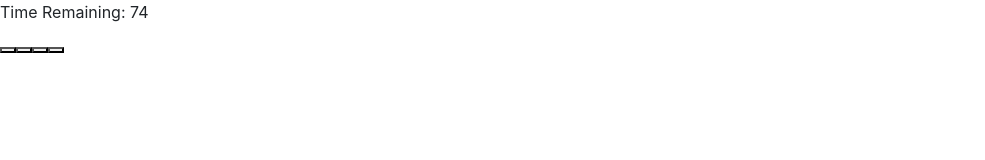
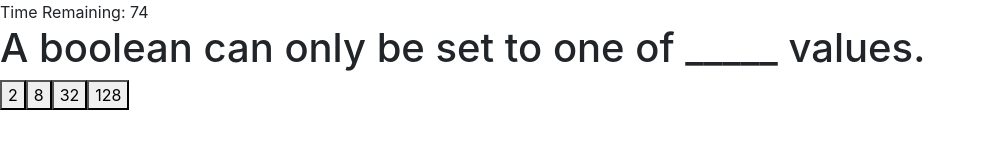
Before and after one commit to AndrewBergheim/bootcamp-hw4, a plain HTML site: page quiz app/index.html in a window 1280 px wide. Both pictures are taken after a click on the button "Begin Quiz". Shown: the whole page, without its empty margins (0-985 px from the left). Drawn offline with nearby package versions, Linux system fonts and the light colour scheme.

Commit message:
moved questions to their own file

```diff
--- /dev/null
+++ b/quiz app/questions.js
@@ -0,0 +1,44 @@
+
+var question1 = {
+    question :"A boolean can only be set to one of _____ values." ,
+    answer1 : "2",
+    answer2 : "8",
+    answer3 : "32",
+    answer4 : "128",
+}
+
+var question2 = {
+    question :"The default scope in JavaScript is _____." ,
+    answer1 : "local",
+    answer2 : "lexical",
+    answer3 : "boolean",
+    answer4 : "global",
+}
+
+var question3 = {
+    question :"Variable incrementation in JavaScript can be done by using _______." ,
+    answer1 : "exampleVariable.increment()",
+    answer2 : "exampleVariable++",
+    answer3 : "exampleVariable^",
+    answer4 : "exampleVariable.ascend()",
+}
+
+var question4 = {
+    question :"Let is preferable to var for most uses as it is more predictable and _______ specific." ,
+    answer1 : "Class",
+    answer2 : "Language",
+    answer3 : "Scope",
+    answer4 : "Query",
+}
+
+var question5 = {
+    question :"To print information to the console but not to the page  using JavaScript, you use________.",
+    answer1 : "Alert()",
+    answer2 : "Admin.show()",
+    answer3 : "console.log()",
+    answer4 : "console.innerHTML()",
+}
+
+var questionsArray = [
+   question1, question2, question3, question4, question5
+]
--- a/quiz app/script.js
+++ b/quiz app/script.js
@@ -4,6 +4,7 @@
         document.getElementById("starting-content").remove();
         //initialize timer variable
         let TimeRemaining = 75;
+        let questionCount = 1;
 
          //initialize quiz html here
          let quizDiv = document.getElementById("quiz-content");
@@ -28,6 +29,13 @@
          quizDiv.appendChild(AnswerThreeButton);
          quizDiv.appendChild(AnswerFourButton);
 
+         //variable declarations for easy access later
+       let QuestionContent = document.getElementById("current-question")
+        let Answer1Content = document.getElementById("answer-1")
+        let Answer2Content = document.getElementById("answer-2")
+        let Answer3Content = document.getElementById("answer-3")
+        let Answer4Content = document.getElementById("answer-4")
+
         // start timer
         var timer = setInterval(function(){
         document.getElementById("time").innerHTML = TimeRemaining;
@@ -41,8 +49,16 @@
                     //write score page html here
 
             }
+            //add question
+            if (questionCount = 1){
+                QuestionContent.innerHTML = question1.question
+                Answer1Content.innerHTML = question1.answer1
+                Answer2Content.innerHTML = question1.answer2
+                Answer3Content.innerHTML = question1.answer3
+                Answer4Content.innerHTML = question1.answer4
+            }
 
             },1000);
-        //add question
+
 
     }
```
Also changed, not shown: quiz app/index.html (+2 -2 lines).
